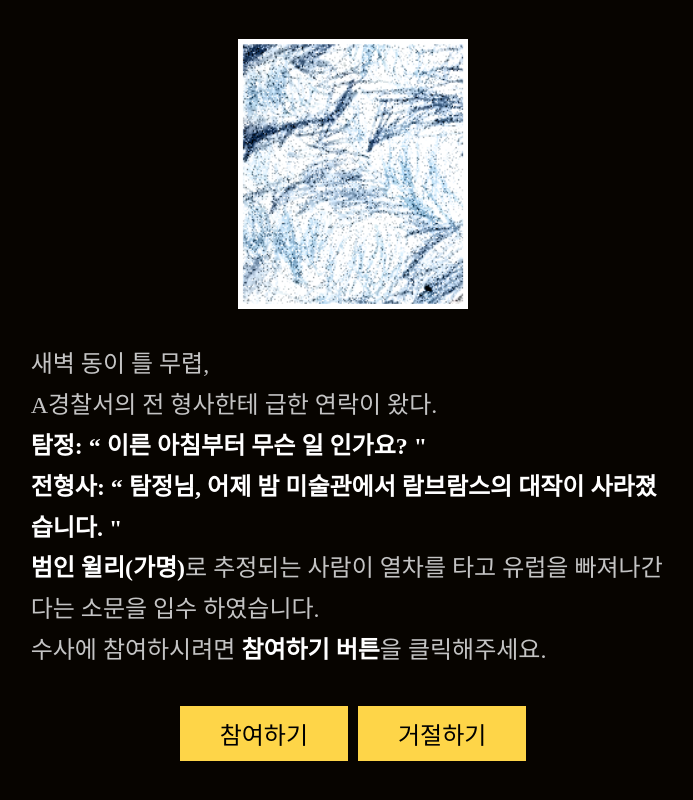
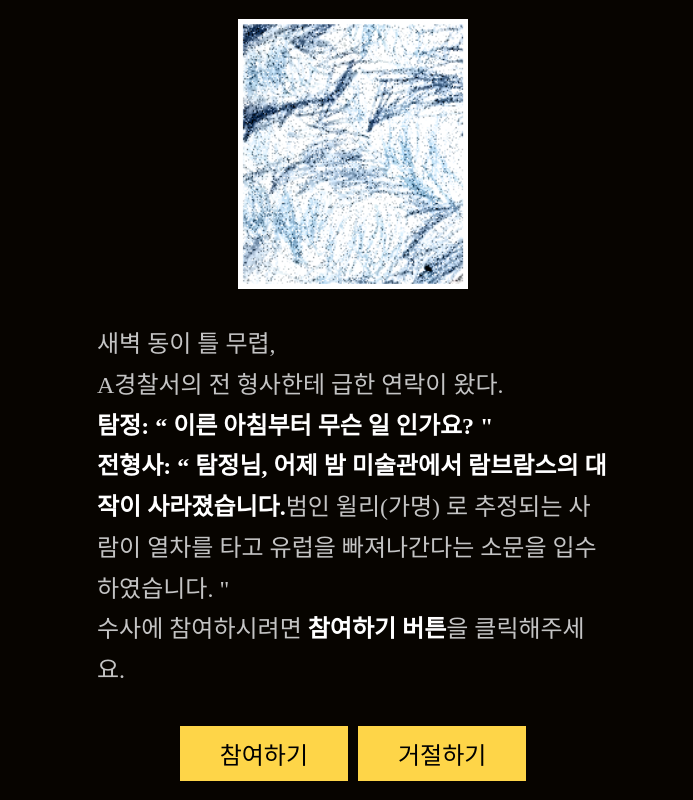
Before and after one commit to yerimgim/where-is-willie, a React (Create React App) app: page /mainStory in a window 1280 px wide. Shown: the whole page, without its empty margins (287-980 px from the left). Built offline with nearby package versions, Linux system fonts and the light colour scheme.

Commit message:
feat: Add clue information

```diff
--- a/src/common/components/Button.js
+++ b/src/common/components/Button.js
@@ -17,9 +17,7 @@ const ButtonContainer = styled.div`
 
   button {
     padding: 10px;
-    background: var(--blue-color);
     font-size: 35px;
-    color: var(--white-color);
   }
 `;
 
--- a/src/common/components/Evidence.js
+++ b/src/common/components/Evidence.js
@@ -1,12 +1,18 @@
-import React from "react";
+import React, { useEffect } from "react";
 
 import PropTypes from "prop-types";
-// import { useDispatch } from "react-redux";
+import { useDispatch } from "react-redux";
 import styled from "styled-components";
 
-// import { getClue } from "../../modules/quizSlice";
+import { getClue } from "../../modules/quizSlice";
 
 const Evidence = ({ summary }) => {
+  const dispatch = useDispatch();
+
+  useEffect(() => {
+    dispatch(getClue(summary[1]));
+  }, [summary[1]]);
+
   return (
     <Entry>
       <h1 className="ending">{Text}</h1>
--- a/src/data/mainHiddenChapterQuiz.json
+++ b/src/data/mainHiddenChapterQuiz.json
@@ -1,14 +1,14 @@
 {
   "willieInfo": "수상한 자의 정보",
   "willieInfos": ["숨겨둔 티켓 조각을 확인했습니다."],
-  "content": "티켓의 내용이 겹쳐져있습니다.\n겹쳐있는 내용을 확인하시오.",
+  "content": "티켓의 내용이 겹쳐져있습니다. 겹쳐져 있는 내용을 확인하시오.",
   "cssBefore": "#ticket {",
   "cssAfter": "}",
   "answer": ["position:static", "position:relative"],
   "hint": ["* position 속성을 사용하자", "https://developer.mozilla.org/ko/docs/Web/CSS/position"],
   "placeholder": "/* use position property */",
   "success": ["/secondChapter", "Chapter2 탐정의 열차칸"],
-  "successHint": "수상한 자의 미들네임은 Jack, \n열차칸은 3B칸을 사용하는 것으로 확인하였다.\n나의 열차 칸으로 가서 전 형사의 메시지를 확인하자",
+  "successHint": "수상한 자의 미들네임은 Jack,\n열차칸은 3B칸을 사용하는 것으로 확인하였다.\n탐정의 열차 칸으로 가서 전형사의 메시지를 확인하자",
   "fail": ["/secondChapter", "Chapter2 탐정의 열차칸"],
   "failureHint": "수상한 자가 숨겨둔 물체를 확인하지 못했습니다.\n전 형사가 남겨둔 메시지를 확인하세요."
 }
--- a/src/data/secondChapter.json
+++ b/src/data/secondChapter.json
@@ -5,7 +5,7 @@
   "cssBefore": "#photo li:first-child { ",
   "cssAfter": "}",
   "answer": ["z-index:1"],
-  "hint": ["* Z-index", "https://developer.mozilla.org/ko/docs/Web/CSS/z-index"],
+  "hint": ["* Z-index를 사용하자", "https://developer.mozilla.org/ko/docs/Web/CSS/z-index"],
   "placeholder":"/* use z-index */",
   "success": ["/secondHiddenChaper", "Chapter 2 - Hidden Page\nJack의 3B칸"],
   "successHint": "즐겨 입는 옷의 색상은 파랑색으로 확인하였다.\n수상한 자의 방을 살펴보세요.",
--- a/src/feature/chapter/lastChapter/Folder.js
+++ b/src/feature/chapter/lastChapter/Folder.js
@@ -7,13 +7,17 @@ import styled from "styled-components";
 import Button from "../../../common/components/Button";
 
 const Folder = ({ closeModal }) => {
-  const clue = useSelector((state) => console.log(state.clue));
-
-  console.log(clue);
+  const clueInfo = useSelector((state) => state.quiz.clues);
 
   return (
     <Entry>
       <Button closeModal={closeModal} text="X" />
+      <ul>
+        {clueInfo &&
+          clueInfo.map((clue, index) => {
+            return <li key={index}>{clue}</li>;
+          })}
+      </ul>
     </Entry>
   );
 };
@@ -22,6 +26,10 @@ const Entry = styled.div`
   width: 80%;
   height: 80%;
   background: white;
+
+  li {
+    /* color: red; */
+  }
 `;
 
 Folder.propTypes = {
--- a/src/feature/chapter/lastChapter/LastChapter.js
+++ b/src/feature/chapter/lastChapter/LastChapter.js
@@ -36,15 +36,6 @@ const Entry = styled.main`
   background: url("assets/paper.png");
   border: 25px solid var(--yellow-color);
   box-sizing: border-box;
-
-  .button-box {
-    text-align: right;
-  }
-
-  button {
-    font-size: 50px;
-    color: red;
-  }
 `;
 
 const Content = styled.div`
--- a/src/feature/chapter/mainChapter/Letter.js
+++ b/src/feature/chapter/mainChapter/Letter.js
@@ -5,6 +5,7 @@ import { useSelector } from "react-redux";
 import { useHistory } from "react-router-dom";
 import styled from "styled-components";
 
+import Button from "../../../common/components/Button";
 import letter from "../../../data/letter.json";
 
 const Letter = () => {
@@ -24,13 +25,11 @@ const Letter = () => {
         <div className="cover"></div>
         <div className="page"></div>
         <div className="page first-page">
-          <img src="/assets/steam-train.jpg" />
+          <img src="/assets/steam-train.jpg" alt="기차 이미지" />
         </div>
 
         <div className="last-page">
-          <div className="button-box">
-            <button onClick={onClick}>X 닫기</button>
-          </div>
+          <Button closeModal={onClick} text="X 닫기" />
           <h4>안녕하세요, {user} 탐정님</h4>
           <div className="content">{letter.content}</div>
         </div>
--- a/src/feature/chapter/mainChapter/MainStory.js
+++ b/src/feature/chapter/mainChapter/MainStory.js
@@ -37,12 +37,10 @@ const MainStory = () => {
           <p>
             <span>
               전형사: &ldquo; {user} 탐정님, 어제 밤 미술관에서 람브람스의
-              대작이 사라졌습니다. &quot;
+              대작이 사라졌습니다.
             </span>
-          </p>
-          <p>
-            <span>범인 윌리(가명)</span>로 추정되는 사람이 열차를 타고 유럽을
-            빠져나간다는 소문을 입수 하였습니다.
+            범인 윌리(가명) 로 추정되는 사람이 열차를 타고 유럽을 빠져나간다는
+            소문을 입수 하였습니다. &quot;
           </p>
           <p>
             수사에 참여하시려면 <span> 참여하기 버튼</span>을 클릭해주세요.
@@ -104,7 +102,7 @@ const Content = styled.div`
 `;
 
 const Text = styled.div`
-  width: 70%;
+  width: 40%;
   margin: 0 auto;
   padding: 35px 0;
   color: var(--light-grey-color);
--- a/src/modules/quizSlice.js
+++ b/src/modules/quizSlice.js
@@ -5,15 +5,19 @@ export const quizSlice = createSlice({
   initialState: {
     isLoading: true,
     result: null,
+    clues: [],
   },
   reducers: {
     getResult: (state, action) => {
       state.isLoading = false;
       state.result = action.payload;
     },
+    getClue: (state, action) => {
+      state.clues.push(action.payload);
+    },
   },
 });
 
-export const { getResult } = quizSlice.actions;
+export const { getResult, getClue } = quizSlice.actions;
 
 export default quizSlice.reducer;
```
